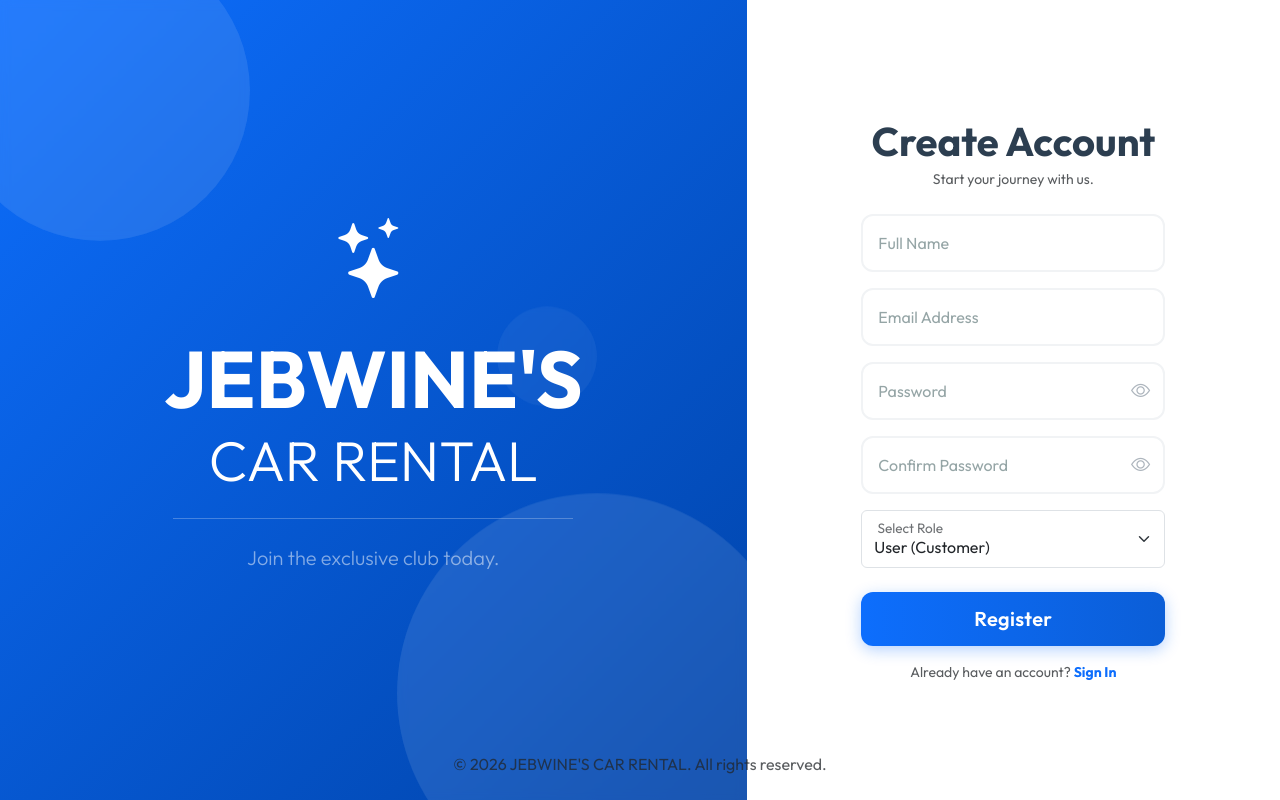
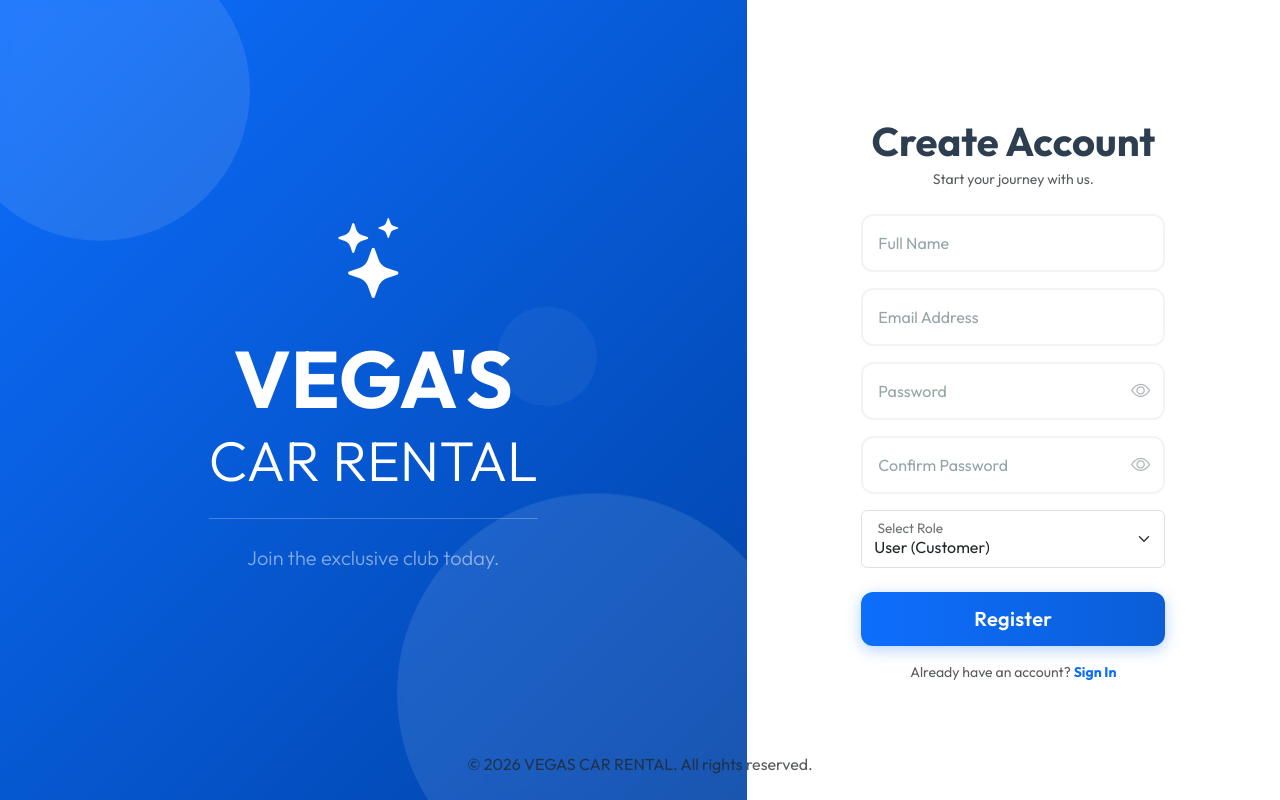
Before and after one commit to YoursTrulyInarius/Car_Rental, a PHP site: page /Car_Rental/register.php in a window 1280 px wide. Run offline with PHP 8.4, Linux system fonts and the light colour scheme; some libraries are stand-ins or nearby versions.

Commit message:
fixel sql query

```diff
--- a/database.sql
+++ b/database.sql
@@ -17,6 +17,7 @@ CREATE TABLE IF NOT EXISTS cars (
     price_per_day DECIMAL(10, 2) NOT NULL,
     description TEXT,
     image VARCHAR(255),
+    quantity INT DEFAULT 1,
     status ENUM('available', 'rented', 'maintenance') DEFAULT 'available',
     created_at TIMESTAMP DEFAULT CURRENT_TIMESTAMP
 );
--- a/includes/footer.php
+++ b/includes/footer.php
@@ -1,6 +1,6 @@
 <footer class="mt-auto">
     <div class="container">
-        <p class="mb-0 text-muted">&copy; <?php echo date('Y'); ?> JEBWINE'S CAR RENTAL. All rights reserved.</p>
+        <p class="mb-0 text-muted">&copy; <?php echo date('Y'); ?> VEGAS CAR RENTAL. All rights reserved.</p>
     </div>
 </footer>
 
--- a/includes/header.php
+++ b/includes/header.php
@@ -4,7 +4,7 @@
 <head>
     <meta charset="UTF-8">
     <meta name="viewport" content="width=device-width, initial-scale=1.0">
-    <title>JEBWINE'S CAR RENTAL</title>
+    <title>VEGA'S CAR RENTAL</title>
     <!-- Bootstrap 5 CSS -->
     <link href="https://cdn.jsdelivr.net/npm/bootstrap@5.3.0/dist/css/bootstrap.min.css" rel="stylesheet">
     <!-- Bootstrap Icons -->
--- a/includes/navbar.php
+++ b/includes/navbar.php
@@ -5,7 +5,7 @@ $current_page = basename($_SERVER['PHP_SELF']);
 <nav class="navbar navbar-expand-lg sticky-top">
     <div class="container">
         <span class="navbar-brand mb-0 h1" style="cursor: default;">
-            <i class="bi bi-car-front-fill me-2"></i>JEBWINE'S
+            <i class="bi bi-car-front-fill me-2"></i>VEGA'S CAR RENTAL
         </span>
         <button class="navbar-toggler" type="button" data-bs-toggle="collapse" data-bs-target="#navbarNav">
             <span class="navbar-toggler-icon"></span>
--- a/login.php
+++ b/login.php
@@ -87,7 +87,7 @@ require_once 'includes/header.php';
                 <div class="mb-4 animate-fade-up">
                     <i class="bi bi-car-front-fill display-1"></i>
                 </div>
-                <h1 class="display-1 fw-bold mb-0 animate-fade-up delay-100">JEBWINE'S</h1>
+                <h1 class="display-1 fw-bold mb-0 animate-fade-up delay-100">VEGA'S</h1>
                 <h2 class="display-4 fw-light animate-fade-up delay-200">CAR RENTAL</h2>
                 <div class="mt-4 border-top border-white border-opacity-25 pt-4 animate-fade-up delay-300" style="max-width: 400px; margin: 0 auto;">
                     <p class="lead fs-5 text-white-50">Experience the future of mobility.</p>
--- a/register.php
+++ b/register.php
@@ -92,7 +92,7 @@ require_once 'includes/header.php';
                 <div class="mb-4 animate-fade-up">
                     <i class="bi bi-stars display-1"></i>
                 </div>
-                <h1 class="display-1 fw-bold mb-0 animate-fade-up delay-100">JEBWINE'S</h1>
+                <h1 class="display-1 fw-bold mb-0 animate-fade-up delay-100">VEGA'S</h1>
                 <h2 class="display-4 fw-light animate-fade-up delay-200">CAR RENTAL</h2>
                 <div class="mt-4 border-top border-white border-opacity-25 pt-4 animate-fade-up delay-300" style="max-width: 400px; margin: 0 auto;">
                     <p class="lead fs-5 text-white-50">Join the exclusive club today.</p>
```
Also changed, not shown: uploads/1767578310_1766867950_Porsche 911 Carrera 4S.jpeg (added), uploads/1767578465_1766867950_Porsche 911 Carrera 4S.jpeg (added), uploads/1767578528_1766867950_Porsche 911 Carrera 4S.jpeg (added).
